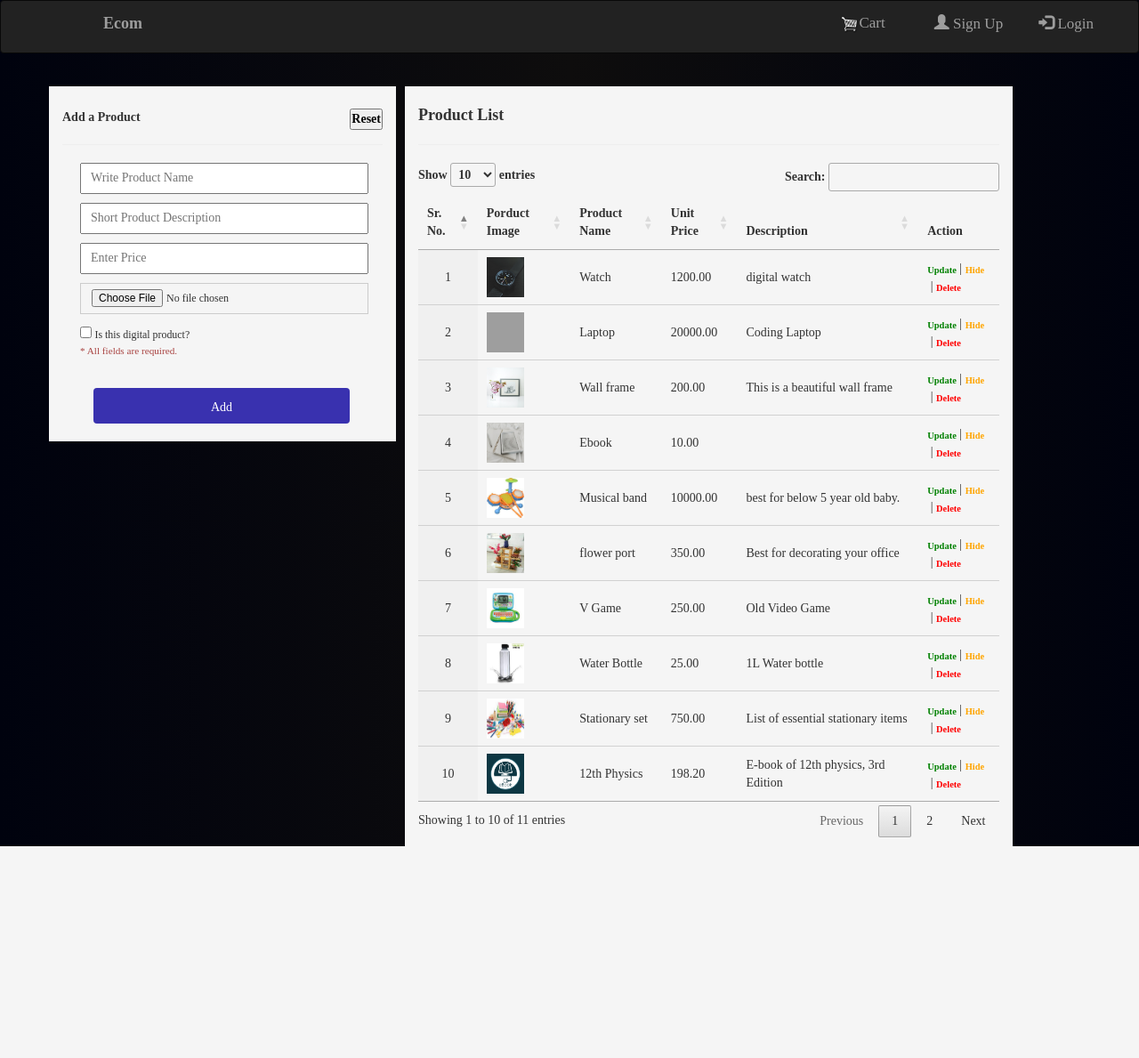
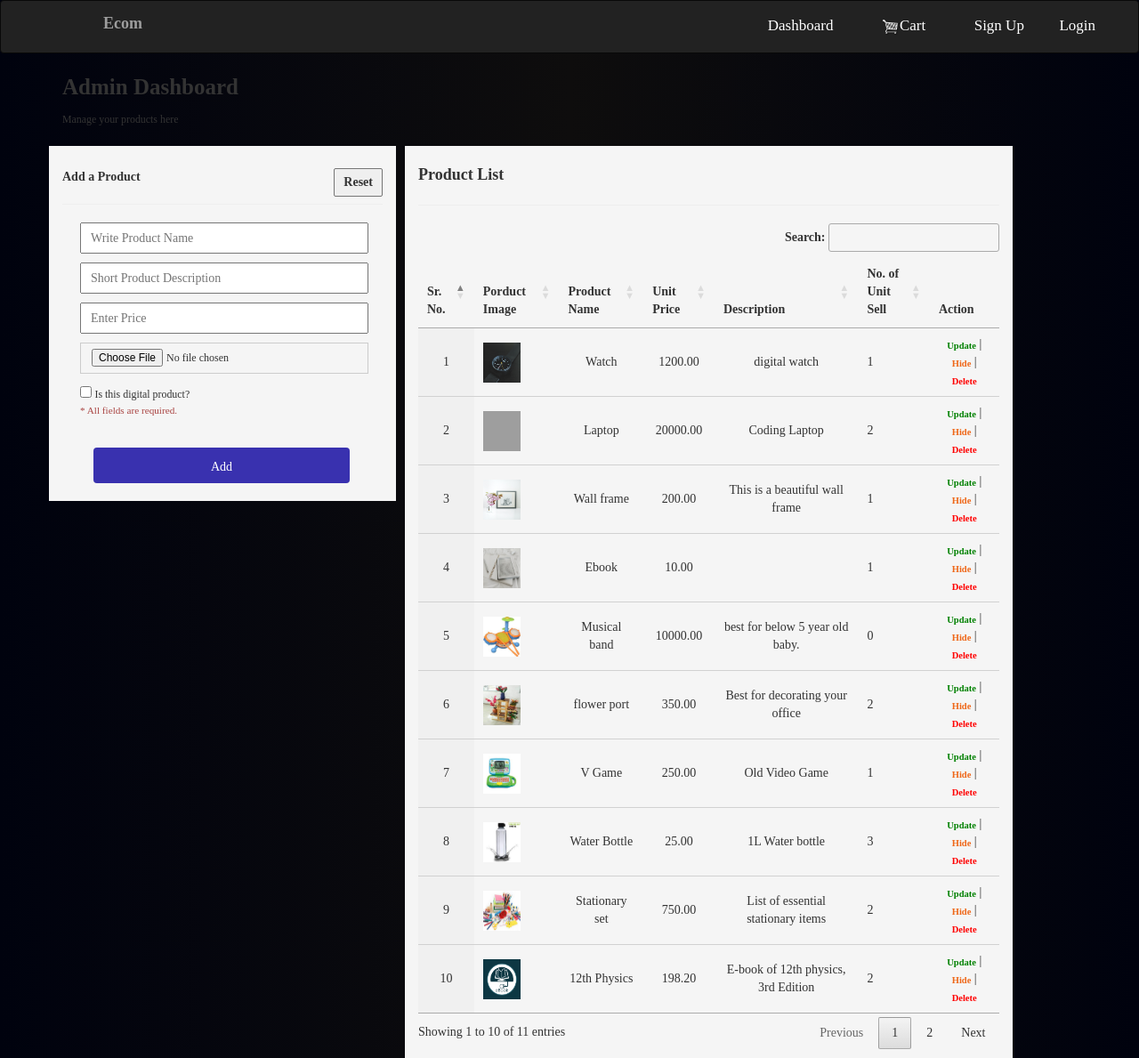
Before and after one commit to Rahul-Radheshyam-Gupta/Ecommerce, a Django app: page /admin_dashboard/ in a window 1280 px wide. Shown: the whole page at 89% size. Before the commit the page ends 951 px from the top, so only its background shows below. Run offline with Django 3.2, Linux system fonts and the light colour scheme; a user stored in the database is signed in; data comes from the database, SQL or seed files in the repository; both versions use the stored data as it was after the commit; lists and menus that the app fills with data are empty; some libraries are stand-ins or nearby versions; grey boxes are pictures that could not be loaded.

Commit message:
admin dashboard changes

```diff
--- a/store/templates/store/admin_dashboard.html
+++ b/store/templates/store/admin_dashboard.html
@@ -118,9 +118,15 @@ background-color: #f1f1f1;
   }
 
 #reset{
-  color:black;
   float:right;
-
+  padding: 5px 10px;
+  border: 1px solid rgb(118, 118, 118);
+  border-radius: 2px;
+}
+#reset:hover{
+  border:1px solid red;
+  color:red;
+  font-weight: bold;
 }
 
 
@@ -152,7 +158,7 @@ nav ul{
 }
 nav ul li{
   display: inline-block;
-  line-height: 80px;
+  line-height: 55px;
   margin: 0 5px;
 }
 nav ul li a{
@@ -160,10 +166,14 @@ nav ul li a{
   font-size: 17px;
   padding: 7px 13px;
   border-radius: 3px;
+  text-decoration:none;
 }
 a.active,a:hover{
-  background: #1b9bff;
-  transition: .5s;
+  text-decoration: none;
+  color: white;
+  font-weight: bolder;
+  transform:scale(1.2);
+
 }
 .checkbtn{
   font-size: 30px;
@@ -194,11 +204,12 @@ a.active,a:hover{
     position: fixed;
     width: 100%;
     height: 100vh;
-    background: #2c3e50;
-    top: 50px;
+    background:black;
+    margin-top:15px;
+    top: 60px;
     left: -100%;
     text-align: center;
-    transition: all .5s;
+    /* transition: all .5s; */
   }
   nav ul li{
     display: block;
@@ -207,20 +218,18 @@ a.active,a:hover{
   }
   nav ul li a{
     font-size: 20px;
-    color: white!important;
     opacity: 1;
+    font-weight: bolder;
   }
-  a:hover,a.active{
-    background: none;
+  nav ul li a:hover{
     transform:scale(1.2);
-    color: #0082e6;
-  }
+   }
   #check:checked ~ ul{
     left: 0;
   }
 }
 section{
-  background: #2c3e50;
+  background:black;
   background-size: cover;
   height: calc(100vh - 80px);
 }
@@ -229,7 +238,21 @@ section{
 .navbar-brand a:hover{
   transform:scale(1.2);
 }
+.dt-button{
+  padding:3px 5px;
+  border: 1px solid rgb(118, 118, 118);
+  border-radius: 2px;
+}
 
+.dt-button:hover{
+  border:1px solid #3931af;
+  transform:1.2;
+  font-weight: bolder;
+}
+.head{
+	font-size: 25px;
+	font-weight: bold;
+}
     </style>
     <nav class="navbar navbar-inverse" id="navbar" style="overflow: hidden;">
           <input type="checkbox" id="check">
@@ -238,19 +261,22 @@ section{
           </label>
             <label class="logo"><a class="navbar-brand" href="{% url 'store' %}">Ecom</a></label>
 
-            <ul class="nav navbar-nav navbar-right">
+            <ul class="">
+            <li><a href="{% url 'store' %}">Dashboard</a></li>
             <li style="margin:0 20px;"><a href="{% url 'cart' %}"><img src="{% static 'images/cart.png' %}" style="width:20px;height: 100%;">Cart  <sup><span id="" class="cart-t cart">{{order.get_total_items}}</span></sup></a></li>
             {% if request.session.authenticated %}
-                <li><a href="{% url 'logout' %}"><span class="glyphicon glyphicon-log-out"></span> Logout</a></li>
-                <li><a href="{% url 'admin-dashboard' %}"><span class="glyphicon glyphicon-log-in"></span> Admin Page</a></li>
+                <li><a href="{% url 'logout' %}">Logout</a></li>
+                <li><a href="{% url 'admin-dashboard' %}">Admin Dashboard</a></li>
             {% else %}
-                <li><a href="{% url 'registration' %}"><span class="glyphicon glyphicon-user"></span> Sign Up</a></li>
-                <li><a href="{% url 'login' %}"><span class="glyphicon glyphicon-log-in"></span> Login</a></li>
+                <li><a href="{% url 'registration' %}">Sign Up</a></li>
+                <li><a href="{% url 'login' %}">Login</a></li>
             {% endif %}
             </ul>
         </nav>
         <section></section>
     <div class="container">
+      <p class="text-left head"> Admin Dashboard </p>
+      <p class="small mb-2"> Manage your products here </p>
         <div style="margin-top:5px;">
           <div class="row">
             <div class="col-md-4" style="margin-top: 1%;background-color:whitesmoke;margin-right: 10px;">
@@ -265,7 +291,7 @@ section{
                       <input type="hidden" id="action" name="action">
                       <input class="input-field mb1" type="text" placeholder="Write Product Name" id="name"  name="name" required>
                       <input class="input-field mb1" type="text" placeholder="Short Product Description" id="description" name="description">
-                      <input class="input-field mb1" type="number" placeholder="Enter Price" id="price" name="price" required>
+                      <input class="input-field mb1" type="number" placeholder="Enter Price" id="price" step="0.1" name="price" required>
                       <input class="input-field mb1" type="file" placeholder="upload a product Image" title="Upload Product Image" id="image" name="image" >
                       <input type="checkbox"style="margin-left:20px;" id="digital" name="digital"> <small style="padding-bottom: 5px;"> Is this digital product?</small>
                       <p class="text-danger error {% if not error %} hidden {% endif %}">{{error}}</p>
@@ -277,7 +303,7 @@ section{
             <div class="col-md-7" style="margin-bottom: 0%;margin-top: 1%;background-color:whitesmoke;margin-right: 10px;">
               <strong><p style="padding-top: 20px;font-size:18px;">Product List </p></strong><hr>
               <!-- <input type="text" id="myInput" onkeyup="myFunction()" placeholder="Search for a product.."><br> -->
-              <table id="example" class="table row-border order-column" width="100%" >
+              <table id="example" class="table row-border order-column" width="100%" style="width:auto" >
                   <thead>
                     <th class="text-center">Sr. No.
 
@@ -286,26 +312,29 @@ section{
                     <th class="text-center">Product Name </th>
                     <th class="text-center">Unit Price</th>
                     <th class="text-center" >Description </th>
+                    <th class="text-center" >No. of Unit Sell </th>
                     <th data-orderable="false">Action</th>
                   </thead>
                   <tbody>
                     {% for product in products %}
                       <tr>
                         <td class="text-center">{{forloop.counter}}</td>
-                        <td><img class="row-image" src="{{product.get_image_url}}"></td>
-                        <td>{{product.name}}</td></td>
-                        <td> {{product.price | floatformat:2}} </td>
-                        <td>
+                        <td class="notexport"><img class="row-image" src="{{product.get_image_url}}" alt="{{product.name}}"></td>
+                        <td class="text-center">{{product.name}}</td></td>
+                        <td class="text-center"> {{product.price | floatformat:2}} </td>
+                        <td class="text-center">
                           {% if product.description %}
                             {{ product.description}}
                           {% else %}
 
                           {% endif %}
                         </td>
-                        <td class="">
-                          <span class="glyphicon update" data-val="add" data-id="{{product.id}}" data-price="{{product.price}}" data-url="{{product.get_image_url}}" data-name="{{product.name}}" data-desc="{{ product.description}}" data-digital="{{ product.digital}}" style="color:green;font-size:75%;font-weight:900;">Update</span>&nbsp;|
-                          <span data-val="delete" data-id="{{product.id}}" data-url="{{product.get_image_url}}" data-price="{{product.price}}" data-name="{{product.name}}" data-desc="{{ product.description}}" data-digital="{{ product.digital}}" class="glyphicon archieve" style="color:orange;font-size:75%;font-weight:900;">Hide</span>&nbsp;|
-                          <span data-val="delete" data-id="{{product.id}}" data-url="{{product.get_image_url}}" data-price="{{product.price}}" data-name="{{product.name}}" data-desc="{{ product.description}}" data-digital="{{ product.digital}}" class="glyphicon delete" style="color:red;font-size:75%;font-weight:900;">Delete</span>
+                        <td>{{ product.get_total_item_sell}}</td>
+                        <td class="notexport text-center">
+                          <span class="glyphicon update" data-val="add" data-id="{{product.id}}" data-price="{{product.price}}" data-url="{{product.get_image_url}}" title="update a product" data-name="{{product.name}}" data-desc="{{ product.description}}" data-digital="{{ product.digital}}" style="color:green;font-size:75%;font-weight:900;">Update</span>&nbsp;|
+                          <span data-val="{% if product.is_active %}hide{% else %}show{% endif %}" data-id="{{product.id}}" class="glyphicon hide_show" title="hide or show a product on customer dashboard" style="color:rgba(238, 93, 9, 0.938);font-size:75%;font-weight:900;">
+                            {% if product.is_active %}Hide{% else %}Show{% endif %}</span>&nbsp;|
+                          <span data-val="delete" data-id="{{product.id}}" data-url="{{product.get_image_url}}" data-price="{{product.price}}" data-name="{{product.name}}" title="delete a product permanently" data-desc="{{ product.description}}" data-digital="{{ product.digital}}" class="glyphicon delete" style="color:red;font-size:75%;font-weight:900;">Delete</span>
                         </td>
                       </tr>
                     {% endfor %}
@@ -322,6 +351,14 @@ section{
       <script type="text/javascript" src="https://code.jquery.com/jquery-3.5.1.js"></script>
       <script type="text/javascript" src="https://cdn.datatables.net/1.10.24/js/jquery.dataTables.min.js"></script>
 
+
+      <script src="https://cdn.datatables.net/buttons/1.7.0/js/dataTables.buttons.min.js"></script>
+      <script src="https://cdnjs.cloudflare.com/ajax/libs/jszip/3.1.3/jszip.min.js"></script>
+      <script src="https://cdnjs.cloudflare.com/ajax/libs/pdfmake/0.1.53/pdfmake.min.js"></script>
+      <script src="https://cdnjs.cloudflare.com/ajax/libs/pdfmake/0.1.53/vfs_fonts.js"></script>
+      <script src="https://cdn.datatables.net/buttons/1.7.0/js/buttons.html5.min.js"></script>
+      <script src="https://cdn.datatables.net/buttons/1.7.0/js/buttons.print.min.js"></script>
+
       <script type="text/javascript">
       function reset_form(){
         $("#product-form")[0].reset();
@@ -329,8 +366,9 @@ section{
       }
       $("section").hide();
       $(".checkbtn").click(function(){
-        $("section").toggle();
-      })
+          $("section").toggle(700);
+          $(".container").toggle(800);
+        })
 
       $("#image").change(function(){
         $("#image").text(this.files[0].name);
@@ -380,7 +418,44 @@ section{
       })
 
         $('#example').DataTable({
-          "scrollX": true
+          "lengthMenu": [[10, 25, 50, -1], [10, 25, 50, "All"]],
+          "scrollX": true,
+          dom: 'Bfrtip',
+          buttons: [
+              {
+                  extend: 'excelHtml5',
+                  title: 'Product List',
+                  exportOptions: {
+                      columns: [0, 2, 3, 4,5]
+                  }
+              },
+              {
+                  extend: 'pdfHtml5',
+                  title: 'Product List',
+                  exportOptions: {
+                      columns: [0, 2, 3, 4,5]
+                  },
+                  customize : function(doc){
+                      doc.styles.tableHeader.alignment = 'center';
+                      doc.content[1].table.widths = ["*","*","*","*","*"];
+                  }
+              },
+              {
+                  extend: 'print',
+                  title: 'Product List',
+                  exportOptions: {
+                      columns: [0, 2, 3, 4,5]
+                  },
+                  customize : function(doc){
+                      doc.styles.tableHeader.alignment = 'center';
+                      doc.content[1].table.widths = ["*","*","*","*","*"];
+                  }
+              }
+
+          ]
+          // buttons: [
+          //     'copy', 'csv', 'excel', 'pdf', 'print'
+          // ]
             });
 
 
@@ -408,8 +483,35 @@ section{
       })
 
 
+      $(".hide_show").click(function(e){
+        var action = this.getAttribute("data-val");
+        var id = this.getAttribute("data-id");
+        console.log("hide show ",action,id);
+        $.ajax({
+          url: '{% url "admin-dashboard" %}',
+          data:{
+            'id':id,
+            'action':action,
+            'csrfmiddlewaretoken':'{{ csrf_token }}',
+            'hide_show':true
+          },
+          method:"POST",
+          dataType:'json/application',
+          success: function(data){
+            console.log(data)
+            window.location.reload();
+          },
+          error: function(data){
+            console.log("error",data);
+            if(data.status==200){
+              window.location.reload();
+            }
+          }
+
+        })
+      })
       $(".delete").click(function(e){
-        $("#action").val("delete");
+
         var action = this.getAttribute("data-val");
         var id = this.getAttribute("data-id");
         console.log("delete ",action,id);
--- a/store/templates/store/cart.html
+++ b/store/templates/store/cart.html
@@ -29,7 +29,9 @@
 	border-radius: 2px;
 }
 
+
 </style>
+<p class="text-left head">Cart </p>
 	<div class="row">
 		<div class="col-lg-12">
 			<div class="box-element" style="background-color:whitesmoke!important;">
--- a/store/views.py
+++ b/store/views.py
@@ -25,8 +25,9 @@ def authenticate_vendor(view_func):
     print("Yes Vendor authenticated")
     return view_func(self,request,*args,**kwargs)
    else:
+    print("right")
     error['error'] = 'You Are not Vendor.Activate Venor Option from Your setting.'
-   return render(request,'store/store.html',error)
+   return HttpResponseRedirect(reverse('store'))
   except Exception as e:
    print(str(e))
    error['error'] = 'You Are not login.Please Login'
@@ -40,7 +41,7 @@ class AdminDashboard(TemplateView):
 	@authenticate_vendor
 	def get(self,request):
 		customer = request.user.customer
-		products = Product.objects.filter(added_by=customer,is_active=True)
+		products = Product.objects.filter(added_by=customer)
 		return render(request, self.template_name,{'products':products})
 	def post(self,request):
 		added_by = request.user.customer
@@ -79,6 +80,13 @@ class AdminDashboard(TemplateView):
 			elif request.POST.get("action")=='delete':
 				product = Product.objects.get(id=id)
 				product.delete()
+			else:
+				product = Product.objects.get(id=id)
+				if request.POST.get("action")=='hide':
+					product.is_active = False
+				elif request.POST.get("action")=='show':
+					product.is_active = True
+				product.save()
 			return HttpResponse("{'message':'Successful'}",content_type="application/json",status=HTTPStatus.OK)
 		else:
 
@@ -186,7 +194,7 @@ def store_login(request):
 def store(request):
 	context = {}
 	template_name = 'store/store.html'
-	products = Product.objects.all()
+	products = Product.objects.filter(is_active=True)
 	context["products"] = products
 	if request.user.is_authenticated:
 		customer = request.user.customer
```
Also changed, not shown: store/models.py (+8 -0 lines), store/static/css/main.css (+1 -7 lines), store/templates/store/checkout.html (+9 -2 lines), store/templates/store/main.html (+34 -21 lines), store/templates/store/store.html (+12 -1 lines), db.sqlite3, static/images/e-book_logo.jpg (added), static/images/e-book_logo_a6FVR7H.jpg (added), static/images/flower_port.jpeg (added), static/images/stationary.jpeg (added), static/images/toy1.jpeg (added), static/images/toy1_MHZP4mV.jpeg (added), static/images/toy2.jpeg (added), static/images/water_bottle.jpeg (added).
